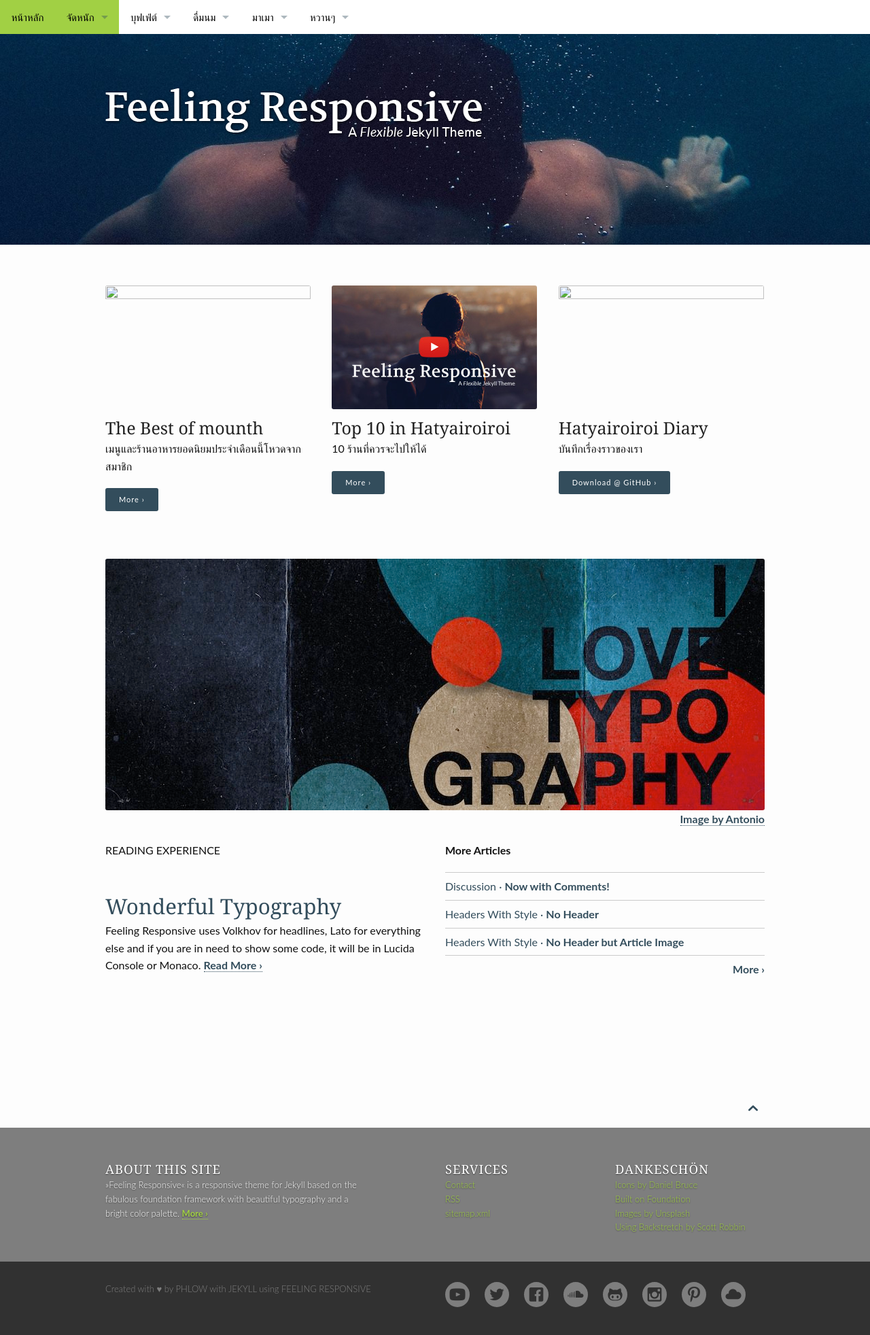
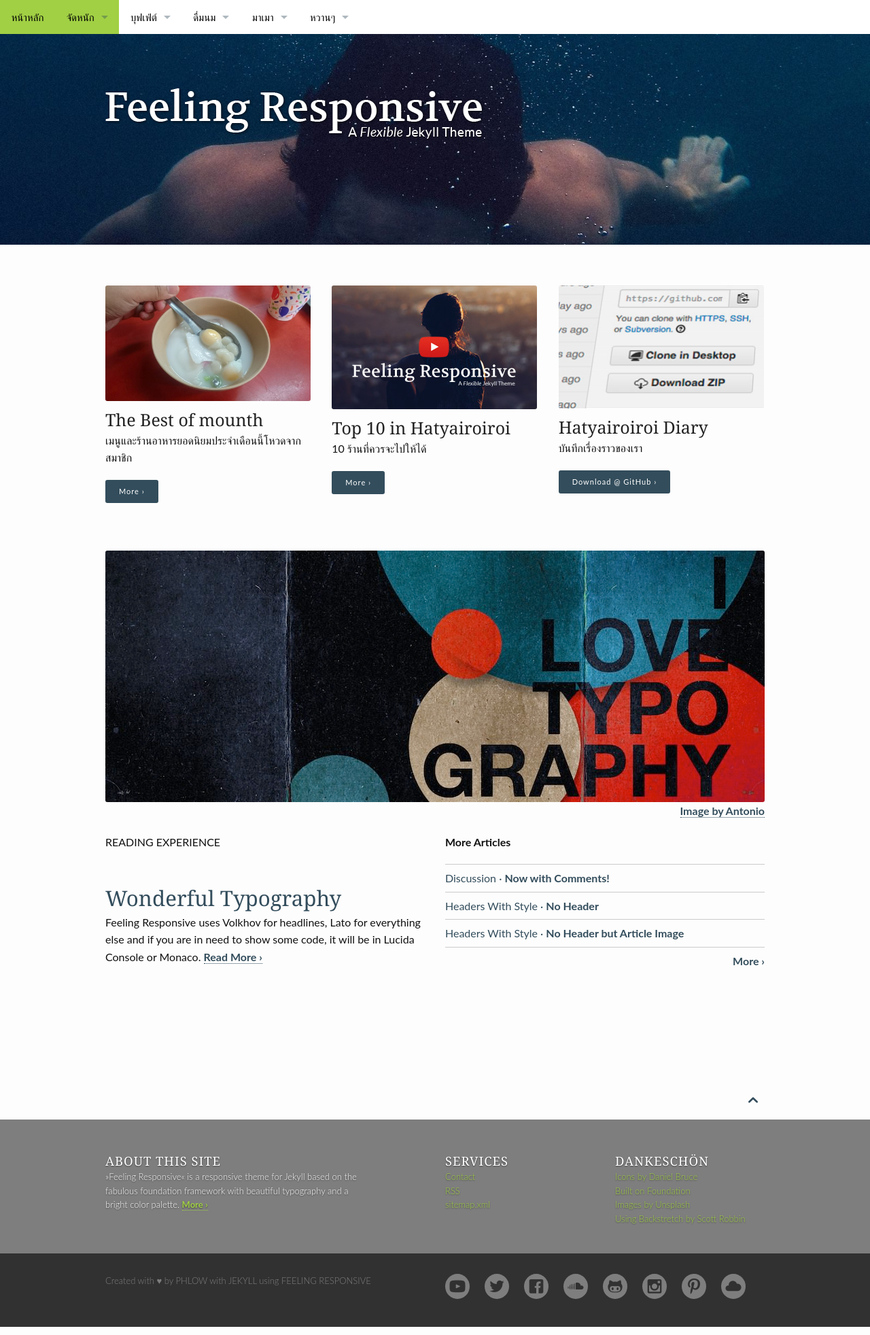
Before and after one commit to hatyairoiroi/hatyairoiroi.github.io, a Jekyll site: the page built from index.md, in a window 1280 px wide. Shown: the whole page at 68% size. Built offline with Jekyll 4.4.1, drawn with Linux system fonts in a browser that asks for light colours.

Commit message:
Update _config.yml

```diff
--- a/_config.yml
+++ b/_config.yml
@@ -34,7 +34,7 @@ improve_content: https://github.com/Phlow/feeling-responsive/edit/gh-pages
 # Example: <img src="{{ site.urlimg }}/{{ post.image.title }}">
 # Markdown-Example for posts ![Image Text]({{ site.urlimg }}/image.jpg)
 #
-urlimg: "http://hatyairoiroi.github.io/images/1907519_1418533878453023_4428677649078250248_n.jpg"
+urlimg: "http://hatyairoiroi.github.io/images/"
 
 
 # Logo size is 600x80 pixels
```
